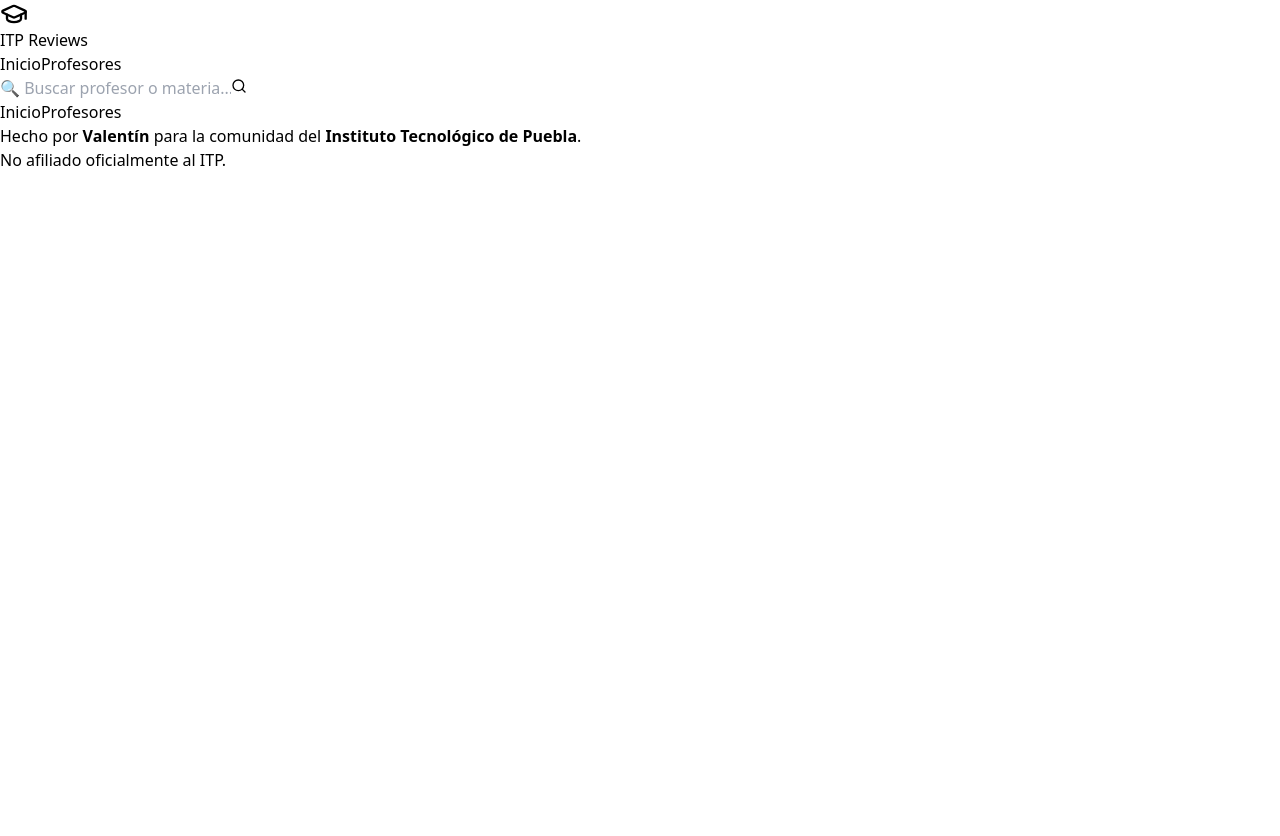
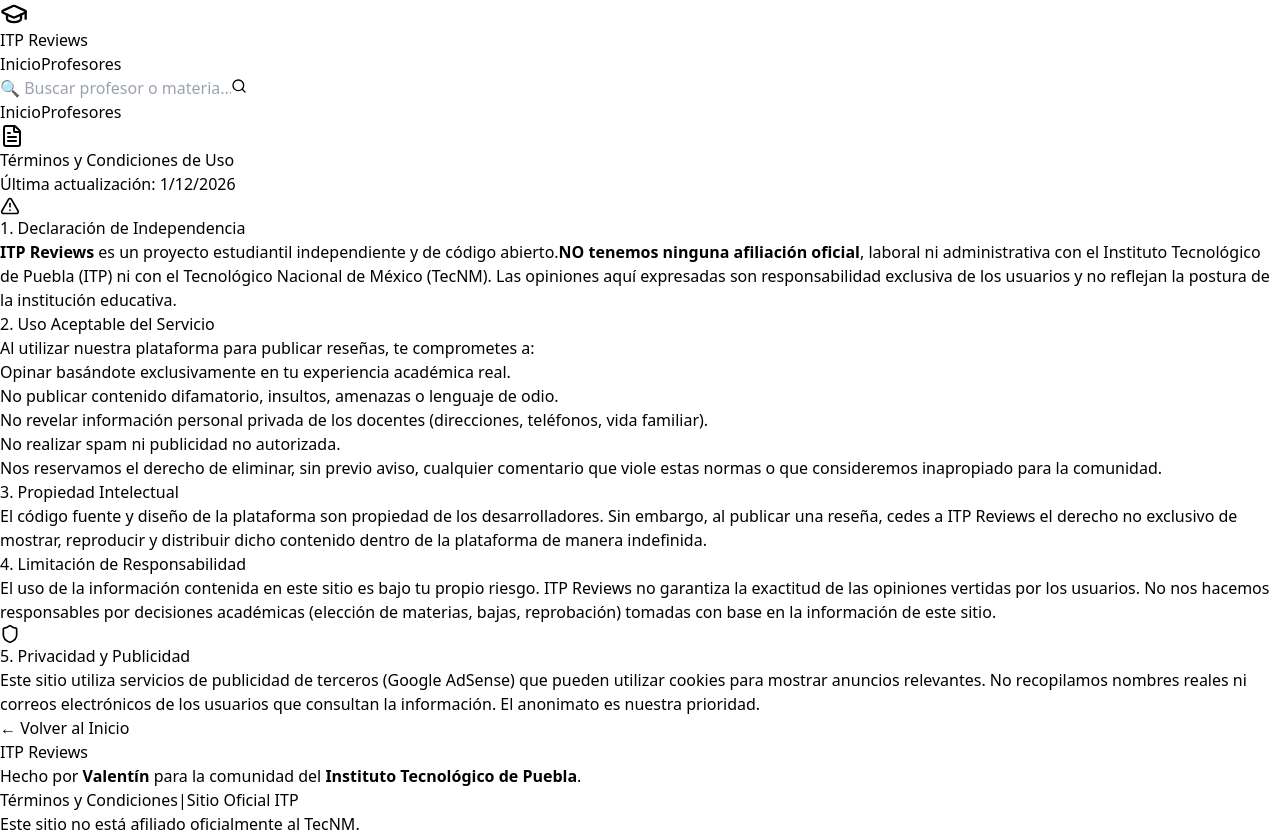
Before and after one commit to Vale77Bon/itp-reviews, a React (Vite) app: page /terminos in a window 1280 px wide. Before the commit the page ends 800 px from the top, so only its background shows below. Built offline with nearby package versions, Linux system fonts and the light colour scheme.

Commit message:
Terminos y condiciones

```diff
--- a/src/App.jsx
+++ b/src/App.jsx
@@ -7,6 +7,7 @@
 import ProfessorDetail from './pages/ProfessorDetail';
 import Admin from './pages/Admin';
 import SearchResults from './pages/SearchResults';
+import Terms from './pages/Terms';
 
 function App() {
   return (
@@ -22,6 +23,7 @@
               <Route path="/buscar" element={<SearchResults />} />
               <Route path="/profesor/:id" element={<ProfessorDetail />} />
               <Route path="/admin" element={<Admin />} />
+              <Route path="/terminos" element={<Terms />} />
             </Routes>
           </main>
 
--- a/src/components/Footer.jsx
+++ b/src/components/Footer.jsx
@@ -1,14 +1,29 @@
 import React from 'react';
+import { Link } from 'react-router-dom';
 
 const Footer = () => {
   return (
-    <footer className="bg-gray-100 border-t border-gray-200 mt-12 py-6">
+    <footer className="bg-gray-800 text-gray-300 py-8 mt-auto">
       <div className="container mx-auto px-4 text-center">
-        <p className="text-gray-600 text-sm">
+
+        <p className="font-bold text-white text-lg mb-2">ITP Reviews</p>
+        <p className="text-sm mb-4">
           Hecho por <strong>Valentín</strong> para la comunidad del <strong>Instituto Tecnológico de Puebla</strong>.
         </p>
-        <p className="text-gray-400 text-xs mt-2">
-          No afiliado oficialmente al ITP.
+
+        <div className="flex justify-center gap-4 text-sm text-gray-400 mb-4">
+           {/* Enlace a los Términos */}
+           <Link to="/terminos" className="hover:text-white hover:underline transition">
+             Términos y Condiciones
+           </Link>
+           <span>|</span>
+           <a href="https://www.puebla.tecnm.mx/" target="_blank" rel="noopener noreferrer" className="hover:text-white hover:underline transition">
+             Sitio Oficial ITP
+           </a>
+        </div>
+
+        <p className="text-xs text-gray-500">
+          Este sitio no está afiliado oficialmente al TecNM.
         </p>
       </div>
     </footer>
--- /dev/null
+++ b/src/pages/Terms.jsx
@@ -0,0 +1,96 @@
+import React from 'react';
+import { Shield, AlertTriangle, Gavel, FileText } from 'lucide-react';
+import { Link } from 'react-router-dom';
+
+const Terms = () => {
+  return (
+    <div className="max-w-4xl mx-auto py-12 px-4">
+      <div className="bg-white p-8 rounded-xl shadow-lg border border-gray-100">
+
+        <h1 className="text-3xl font-bold text-gray-900 mb-6 flex items-center gap-2">
+          <FileText className="text-blue-600" /> Términos y Condiciones de Uso
+        </h1>
+
+        <p className="text-gray-500 mb-8 text-sm">
+          Última actualización: {new Date().toLocaleDateString()}
+        </p>
+
+        <div className="space-y-8 text-gray-700 leading-relaxed">
+
+          {/* SECCIÓN 1 */}
+          <section>
+            <h2 className="text-xl font-bold text-gray-900 mb-3 flex items-center gap-2">
+              <AlertTriangle size={20} className="text-yellow-500" /> 1. Declaración de Independencia
+            </h2>
+            <p>
+              <strong>ITP Reviews</strong> es un proyecto estudiantil independiente y de código abierto.
+              <strong>NO tenemos ninguna afiliación oficial</strong>, laboral ni administrativa con el
+              Instituto Tecnológico de Puebla (ITP) ni con el Tecnológico Nacional de México (TecNM).
+              Las opiniones aquí expresadas son responsabilidad exclusiva de los usuarios y no reflejan
+              la postura de la institución educativa.
+            </p>
+          </section>
+
+          {/* SECCIÓN 2 */}
+          <section>
+            <h2 className="text-xl font-bold text-gray-900 mb-3">2. Uso Aceptable del Servicio</h2>
+            <p className="mb-2">
+              Al utilizar nuestra plataforma para publicar reseñas, te comprometes a:
+            </p>
+            <ul className="list-disc pl-5 space-y-1">
+              <li>Opinar basándote exclusivamente en tu experiencia académica real.</li>
+              <li>No publicar contenido difamatorio, insultos, amenazas o lenguaje de odio.</li>
+              <li>No revelar información personal privada de los docentes (direcciones, teléfonos, vida familiar).</li>
+              <li>No realizar spam ni publicidad no autorizada.</li>
+            </ul>
+            <p className="mt-2 bg-red-50 p-3 rounded text-red-700 text-sm font-medium border border-red-100">
+              Nos reservamos el derecho de eliminar, sin previo aviso, cualquier comentario que viole estas normas o que consideremos inapropiado para la comunidad.
+            </p>
+          </section>
+
+          {/* SECCIÓN 3 */}
+          <section>
+            <h2 className="text-xl font-bold text-gray-900 mb-3">3. Propiedad Intelectual</h2>
+            <p>
+              El código fuente y diseño de la plataforma son propiedad de los desarrolladores.
+              Sin embargo, al publicar una reseña, cedes a ITP Reviews el derecho no exclusivo
+              de mostrar, reproducir y distribuir dicho contenido dentro de la plataforma de manera indefinida.
+            </p>
+          </section>
+
+          {/* SECCIÓN 4 */}
+          <section>
+            <h2 className="text-xl font-bold text-gray-900 mb-3">4. Limitación de Responsabilidad</h2>
+            <p>
+              El uso de la información contenida en este sitio es bajo tu propio riesgo.
+              ITP Reviews no garantiza la exactitud de las opiniones vertidas por los usuarios.
+              No nos hacemos responsables por decisiones académicas (elección de materias, bajas, reprobación)
+              tomadas con base en la información de este sitio.
+            </p>
+          </section>
+
+          {/* SECCIÓN 5 */}
+          <section>
+            <h2 className="text-xl font-bold text-gray-900 mb-3 flex items-center gap-2">
+               <Shield size={20} className="text-green-600" /> 5. Privacidad y Publicidad
+            </h2>
+            <p>
+              Este sitio utiliza servicios de publicidad de terceros (Google AdSense) que pueden utilizar
+              cookies para mostrar anuncios relevantes. No recopilamos nombres reales ni correos electrónicos
+              de los usuarios que consultan la información. El anonimato es nuestra prioridad.
+            </p>
+          </section>
+
+          <div className="border-t pt-6 mt-8">
+            <Link to="/" className="text-blue-600 font-bold hover:underline">
+              &larr; Volver al Inicio
+            </Link>
+          </div>
+
+        </div>
+      </div>
+    </div>
+  );
+};
+
+export default Terms;
```
